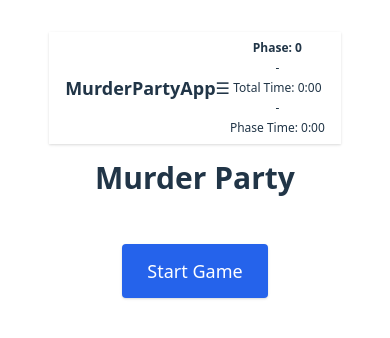
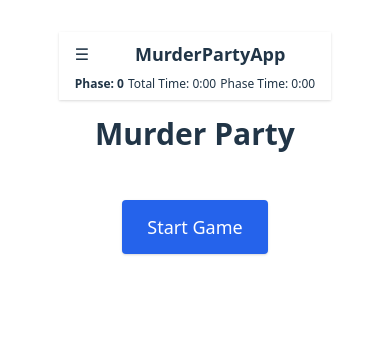
Before and after one commit to Maugrey/murder-party-app2, a React (Vite) app: page / in a window 390 px wide. Shown: the top 338 px of the page. Built offline with nearby package versions, Linux system fonts and the light colour scheme.

Commit message:
Update menu and timer style

```diff
--- a/src/App.tsx
+++ b/src/App.tsx
@@ -1,4 +1,4 @@
-import { Suspense } from 'react';
+import { Suspense, useState } from 'react';
 import { BrowserRouter as Router, Routes, Route, Link } from 'react-router-dom';
 import { useTranslation } from 'react-i18next';
 import './App.css';
@@ -14,15 +14,28 @@ import Timer from './components/Timer.tsx';
 
 function App() {
   const { t } = useTranslation();
+  const [mobileMenuOpen, setMobileMenuOpen] = useState(false);
+
+  const toggleMobileMenu = () => {
+    setMobileMenuOpen(!mobileMenuOpen);
+  };
 
   return (
     <Router>
       <div className="flex flex-col min-h-screen">
         {/* Sticky menu */}
-        <header className="sticky top-0 z-10 bg-white shadow flex items-center justify-between px-4 py-2">
-          <nav className="flex-1 flex items-center justify-between">
-            <div className="flex items-center gap-4">
+        <header className="sticky top-0 z-10 bg-white shadow px-4 py-2 flex flex-col">
+          <nav className="flex items-center w-full gap-4">
+            {/* Burger menu for mobile */}
+            <div
+              className="md:hidden cursor-pointer"
+              onClick={toggleMobileMenu}
+            >
+              ☰
+            </div>
+            <div className="flex-1 flex justify-center">
               <Link to="/" className="font-bold text-lg">MurderPartyApp</Link>
+            </div>
             <div className="hidden md:flex gap-4">
               <Link to="/interrogate">{t('App.interrogate')}</Link>
               <Link to="/search">{t('App.search')}</Link>
@@ -30,11 +43,24 @@ function App() {
               <Link to="/shop">{t('App.shop')}</Link>
               <Link to="/admin">{t('App.admin')}</Link>
             </div>
+          </nav>
+
+          {/* Menu mobile avec animation */}
+          <div className={`md:hidden flex flex-col gap-2 overflow-hidden transition-all duration-300 ease-in-out
+            ${mobileMenuOpen
+              ? 'max-h-60 opacity-100 mt-2 pb-2 pt-2 border-t'
+              : 'max-h-0 opacity-0 m-0 p-0 border-t-0'}`}
+          >
+            <Link to="/interrogate" className="text-center" onClick={toggleMobileMenu}>{t('App.interrogate')}</Link>
+            <Link to="/search" className="text-center" onClick={toggleMobileMenu}>{t('App.search')}</Link>
+            <Link to="/pensieve" className="text-center" onClick={toggleMobileMenu}>{t('App.pensieve')}</Link>
+            <Link to="/shop" className="text-center" onClick={toggleMobileMenu}>{t('App.shop')}</Link>
+            <Link to="/admin" className="text-center" onClick={toggleMobileMenu}>{t('App.admin')}</Link>
           </div>
-            {/* Burger menu for mobile (non-fonctionnel, à compléter plus tard) */}
-            <div className="md:hidden">☰</div>
-          </nav>
+
+          <div className="flex justify-center mt-2">
             <Timer />
+          </div>
         </header>
         {/* Main content */}
         <main className="flex-1 p-4">
--- a/src/components/Timer.tsx
+++ b/src/components/Timer.tsx
@@ -25,11 +25,9 @@ const Timer = () => {
   const elapsedPhase = phaseStartTime ? now - phaseStartTime : 0;
 
   return (
-    <div className="flex flex-col md:flex-row gap-1 md:gap-4 items-center text-xs md:text-sm">
+    <div className="flex flex-row gap-1 md:gap-4 items-center text-xs md:text-sm">
       <span className="font-semibold">{t('Timer.phase', { phase: currentPhase })}</span>
-      -
       <span>{t('Timer.totalTime', { time: formatTime(elapsedGame) })}</span>
-      -
       <span>{t('Timer.phaseTime', { time: formatTime(elapsedPhase) })}</span>
     </div>
   );
```
Lines whose indentation alone changed are shown as unchanged.
